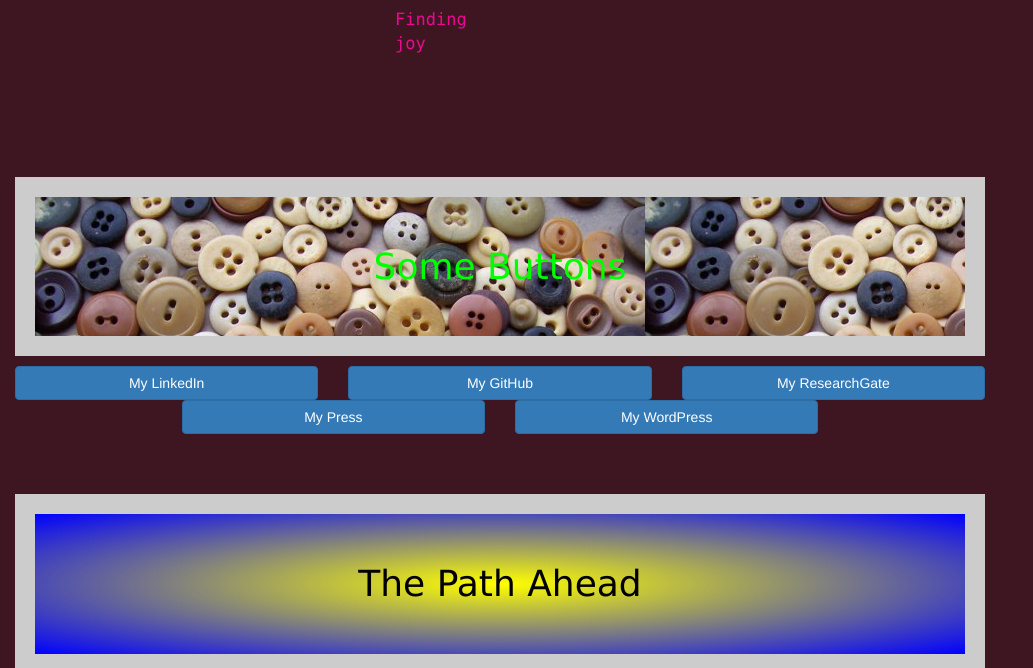
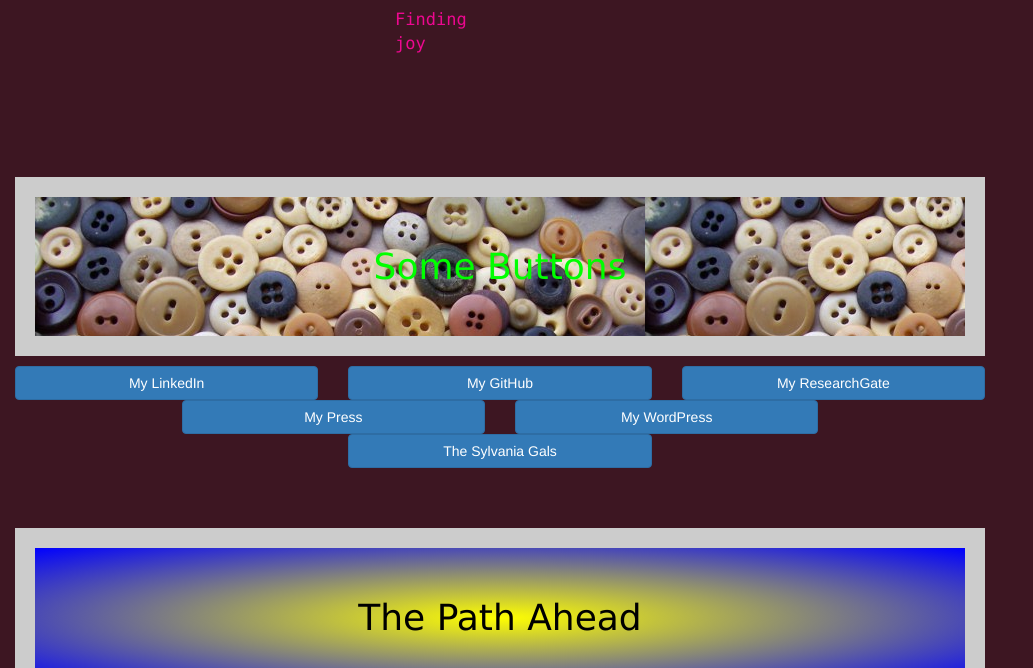
Before and after one commit to mgwismer/mgwismer.github.io-PhotoGallery, a plain HTML site: page ThePath.html in a window 1280 px wide. Shown: the part 2105-2773 px from the top of the page, without its empty margins (0-1033 px from the left). Drawn offline with nearby package versions, Linux system fonts and the light colour scheme.

Commit message:
add button

```diff
--- a/ThePath.html
+++ b/ThePath.html
@@ -79,6 +79,13 @@ style="top: -50px; left: -100px">
       </div>
     </div>
 
+    <div class="row">
+      <div class="col-xs-4 col-xs-offset-4">
+        <form action="https://sylvaniagals.podbean.com/" method="get">
+        <input type="submit" value="The Sylvania Gals" name="MyPod" id="Button4" class="btn btn-block btn-primary"/>
+        </form>
+      </div>
+    </div>
 <br>
 <br>
 <a href="ThePathAhead.html">
```
